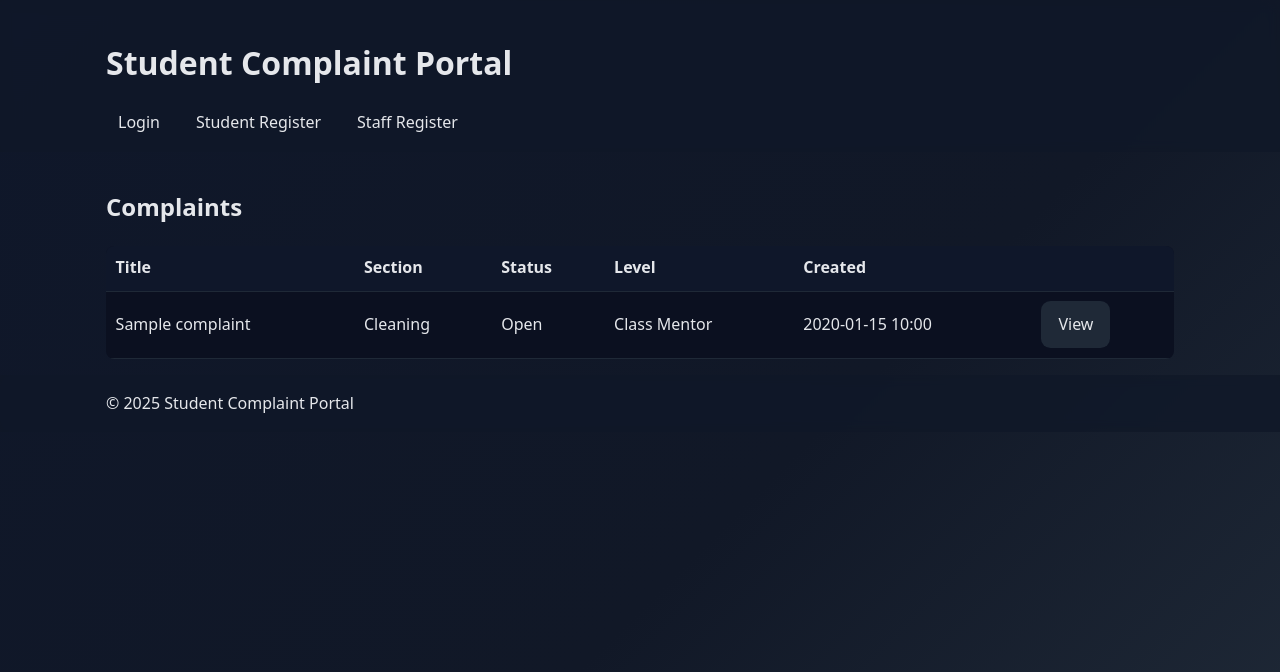
After one commit to tirth1134/complaint-portal-for-industry-university, a Django app: template templates/complaints/list.html in a window 1280 px wide. The commit adds this page. Shown: the top 672 px of the page. Run offline with Django 5.2, Linux system fonts and the light colour scheme; the template is opened without the code that fills it: values that come from a table or form of the project are taken from there, others are empty; tables that the repository leaves empty hold one stand-in row (values such as "Sample post"); parts of the project's set-up code (start-up, migrations or seed data) failed here and were passed over.

Commit message:
List view, per-category 5-day cooldown, static tag fix, styles

```diff
--- a/complaints/urls.py
+++ b/complaints/urls.py
@@ -2,6 +2,7 @@ from django.urls import path
 from . import views
 
 urlpatterns = [
+    path('', views.list_complaints, name='complaints_list'),
     path('new/', views.create_complaint, name='create_complaint'),
     path('<int:complaint_id>/', views.complaint_detail, name='complaint_detail'),
     path('<int:complaint_id>/validate/', views.validate_complaint, name='validate_complaint'),
--- a/static/css/styles.css
+++ b/static/css/styles.css
@@ -30,3 +30,7 @@ nav a:hover{background:rgba(255,255,255,.08)}
 label{display:block;margin:.6rem 0}
 input,select,textarea{width:100%;padding:.6rem;border-radius:.5rem;border:1px solid #374151;background:#0b1020;color:var(--text)}
 input:focus,select:focus,textarea:focus{outline:2px solid var(--accent)}
+.table{width:100%;border-collapse:collapse;background:#0b1020;border-radius:.5rem;overflow:hidden}
+.table th,.table td{padding:.6rem;border-bottom:1px solid #1f2937}
+.table thead th{background:#0f172a;text-align:left}
+.table tr:hover{background:rgba(255,255,255,.03)}
--- a/templates/accounts/dashboard_staff.html
+++ b/templates/accounts/dashboard_staff.html
@@ -3,4 +3,5 @@
 {% block content %}
 <h2>Welcome, {{ user.first_name }} ({{ user.role }})</h2>
 <p>Review complaints from students in all sections.</p>
+<p><a class="btn" href="/complaints/">View All Complaints</a></p>
 {% endblock %}
--- a/templates/accounts/dashboard_student.html
+++ b/templates/accounts/dashboard_student.html
@@ -3,5 +3,8 @@
 {% block content %}
 <h2>Welcome, {{ user.first_name }}!</h2>
 <p>Credits: <strong>{{ user.credits }}</strong></p>
-<p><a class="btn" href="/complaints/new/">Raise a Complaint</a></p>
+<p style="display:flex; gap: .5rem;">
+  <a class="btn" href="/complaints/new/">Raise a Complaint</a>
+  <a class="btn" href="/complaints/">My Complaints</a>
+</p>
 {% endblock %}
--- a/templates/base.html
+++ b/templates/base.html
@@ -4,6 +4,7 @@
   <meta charset="utf-8">
   <meta name="viewport" content="width=device-width, initial-scale=1">
   <title>{% block title %}Student Complaint Portal{% endblock %}</title>
+  {% load static %}
   <link rel="stylesheet" href="{% static 'css/styles.css' %}">
 </head>
 <body>
@@ -31,7 +32,7 @@
     {% block content %}{% endblock %}
   </main>
   <footer class="site-footer">
-    <div class="container">&copy; {{ now|date:'Y' }} Student Complaint Portal</div>
+    <div class="container">&copy; {% now 'Y' %} Student Complaint Portal</div>
   </footer>
 </body>
 </html>
--- /dev/null
+++ b/templates/complaints/list.html
@@ -0,0 +1,33 @@
+{% extends 'base.html' %}
+{% block title %}Complaints{% endblock %}
+{% block content %}
+<h2>Complaints</h2>
+<table class="table">
+  <thead>
+    <tr>
+      <th>Title</th>
+      <th>Section</th>
+      <th>Status</th>
+      <th>Level</th>
+      {% if is_staff_view %}<th>Student Dept</th>{% endif %}
+      <th>Created</th>
+      <th></th>
+    </tr>
+  </thead>
+  <tbody>
+    {% for c in complaints %}
+      <tr>
+        <td>{{ c.title }}</td>
+        <td>{{ c.get_category_display }}</td>
+        <td>{{ c.get_status_display }}</td>
+        <td>{{ c.get_level_display }}</td>
+        {% if is_staff_view %}<td>{{ c.student.department }}</td>{% endif %}
+        <td>{{ c.created_at|date:'Y-m-d H:i' }}</td>
+        <td><a class="btn" href="/complaints/{{ c.id }}/">View</a></td>
+      </tr>
+    {% empty %}
+      <tr><td colspan="6">No complaints yet.</td></tr>
+    {% endfor %}
+  </tbody>
+</table>
+{% endblock %}
```
Also changed, not shown: complaints/views.py (+5 -3 lines).
